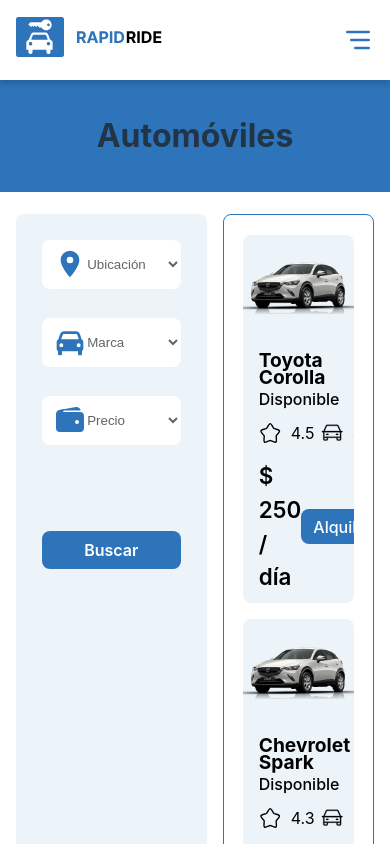
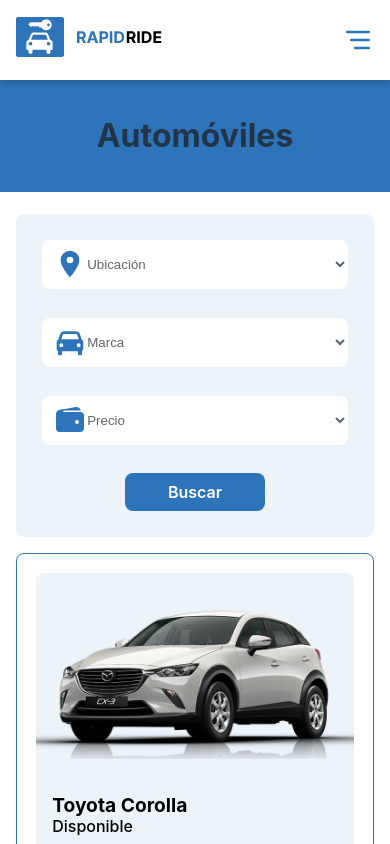
Before and after one commit to AlejandroSosa14/front-end-website, a React (Vite) app: page /autos in a window 390 px wide. Shown: the top 844 px of the page. Built offline with nearby package versions, Linux system fonts and the light colour scheme.

Commit message:
Actualización estilos para la presentación de los detalles de todos los autos en formato responsive

```diff
--- a/src/pages/CarDetails.module.css
+++ b/src/pages/CarDetails.module.css
@@ -21,8 +21,12 @@
 	display: flex;
 	align-items: stretch;
 	justify-content: center;
-	flex-wrap: nowrap;
+	flex-wrap: wrap;
 	gap: 1rem;
+
+	@media screen and (min-width: 1024px) {
+		flex-wrap: nowrap;
+	}
 }
 
 .carDetailsSearch {
@@ -34,6 +38,10 @@
 	flex-direction: column;
 
 	@media screen and (min-width: 768px) {
+		width: 100%;
+	}
+
+	@media screen and (min-width: 1024px) {
 		width: 25%;
 	}
 }
@@ -55,7 +63,11 @@
 	width: 100%;
 
 	&:nth-child(3) {
-		margin-bottom: 3.6rem;
+		margin-bottom: 0;
+
+		@media screen and (min-width: 1024px) {
+			margin-bottom: 2.6rem;
+		}
 	}
 
 	& svg {
@@ -85,12 +97,13 @@
 	border-radius: 0.5rem;
 
 	@media screen and (min-width: 768px) {
-		width: 75%;
+		width: 100%;
 		grid-template-columns: repeat(2, 1fr);
 	}
 
 	@media screen and (min-width: 1024px) {
 		grid-template-columns: repeat(3, 1fr);
+		width: 75%;
 	}
 }
 
```
